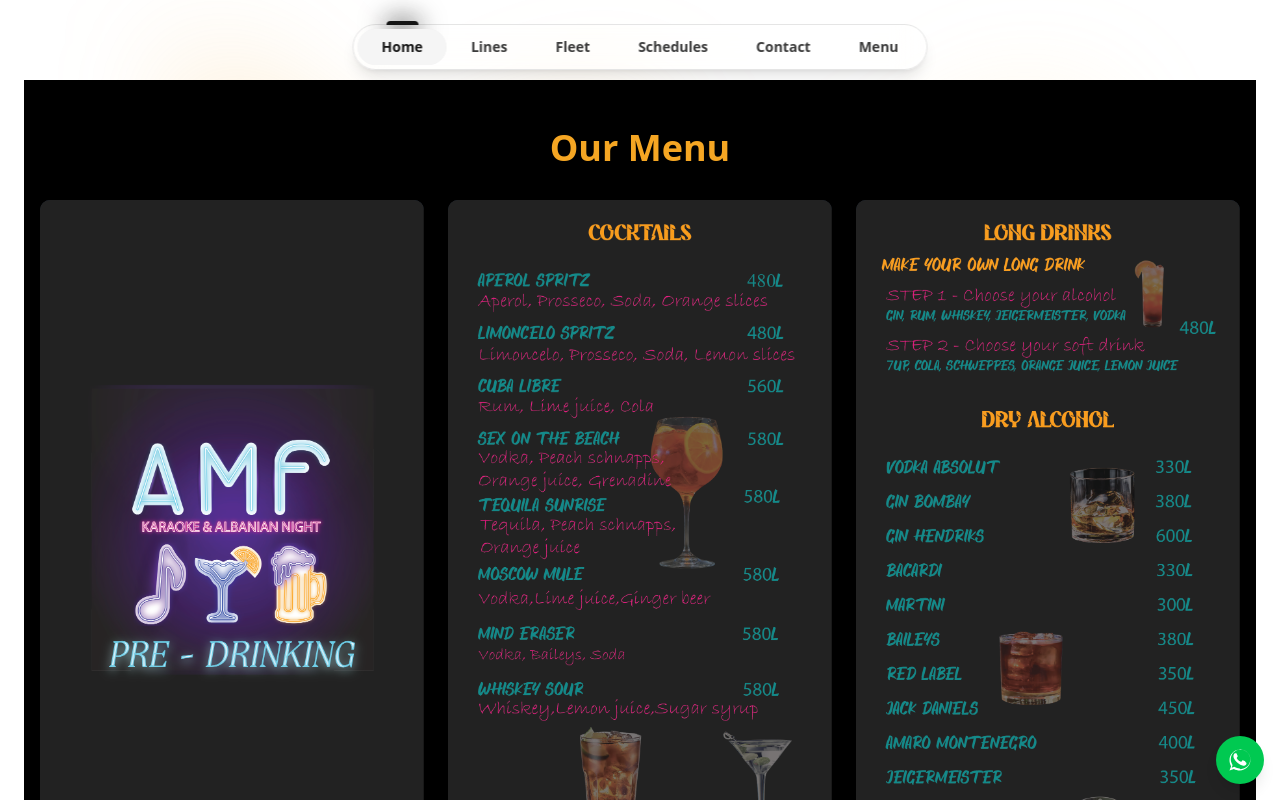
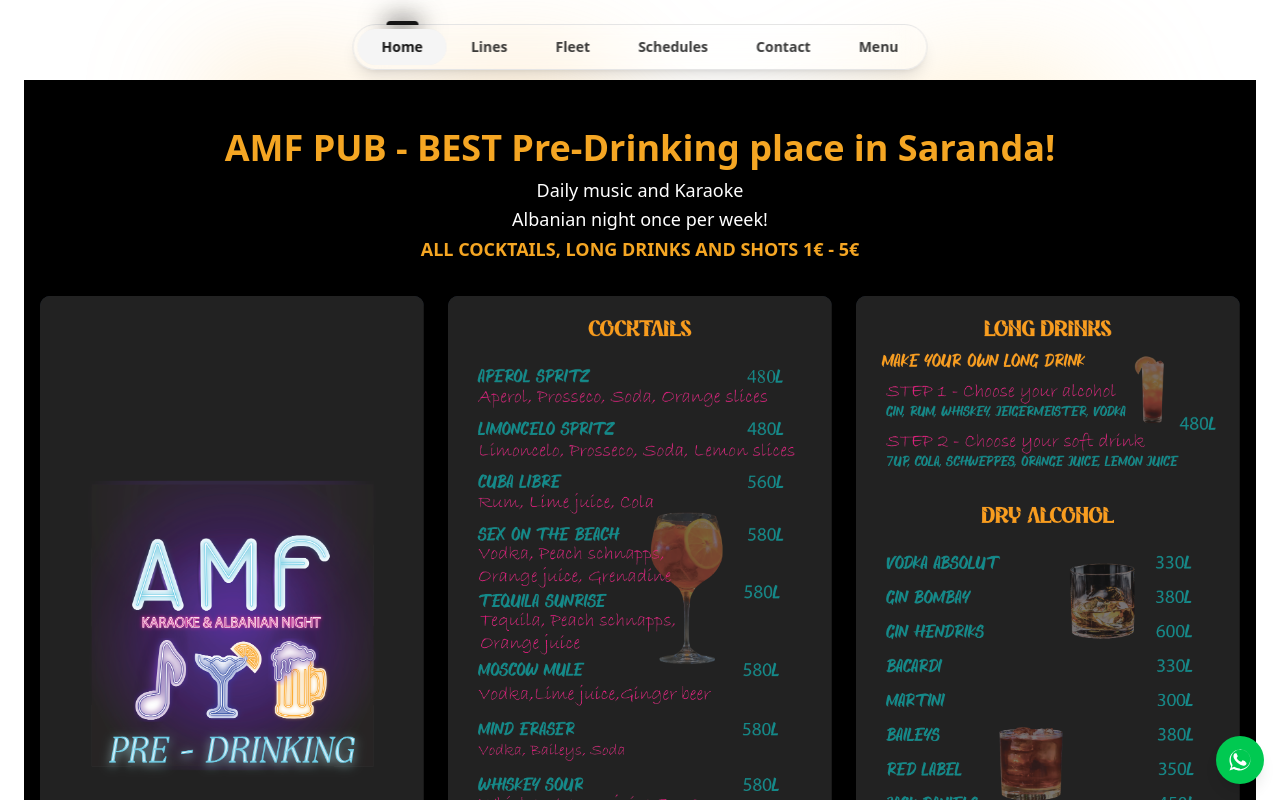
Before and after one commit to martgjepali/hop-on-hop-off-shuttles, a Next.js app: page /menu in a window 1280 px wide. Shown: the top 800 px of the page. Built offline with nearby package versions, Linux system fonts and the light colour scheme.

Commit message:
menu updated

```diff
--- a/src/app/(site)/menu/page.jsx
+++ b/src/app/(site)/menu/page.jsx
@@ -12,7 +12,8 @@ export default function MenuSection() {
   ];
 
   return (
-    <section className="bg-black py-12 text-center">
+    <section className="bg-black py-12 text-center relative">
+      {/* Decorative blur background */}
       <div
         className="absolute inset-0 -z-10 transform-gpu overflow-hidden blur-3xl"
         aria-hidden="true"
@@ -25,7 +26,22 @@ export default function MenuSection() {
           }}
         />
       </div>
-      <h2 className="text-4xl font-bold text-[#F5A623] mb-8">Our Menu</h2>
+
+      {/* Main heading */}
+      <h1 className="text-3xl sm:text-4xl font-bold text-[#F5A623] mb-2">
+        AMF PUB - BEST Pre-Drinking place in Saranda!
+      </h1>
+
+      {/* Subheading */}
+      <p className="text-white text-base sm:text-lg mb-8 max-w-xl mx-auto leading-relaxed">
+        Daily music and Karaoke <br />
+        Albanian night once per week! <br />
+        <span className="text-[#F5A623] font-semibold">
+          ALL COCKTAILS, LONG DRINKS AND SHOTS 1€ - 5€
+        </span>
+      </p>
+
+      {/* Menu grid */}
       <div className="grid grid-cols-1 md:grid-cols-2 lg:grid-cols-3 gap-6 px-4">
         {menuImages.map((src, index) => (
           <div
```
